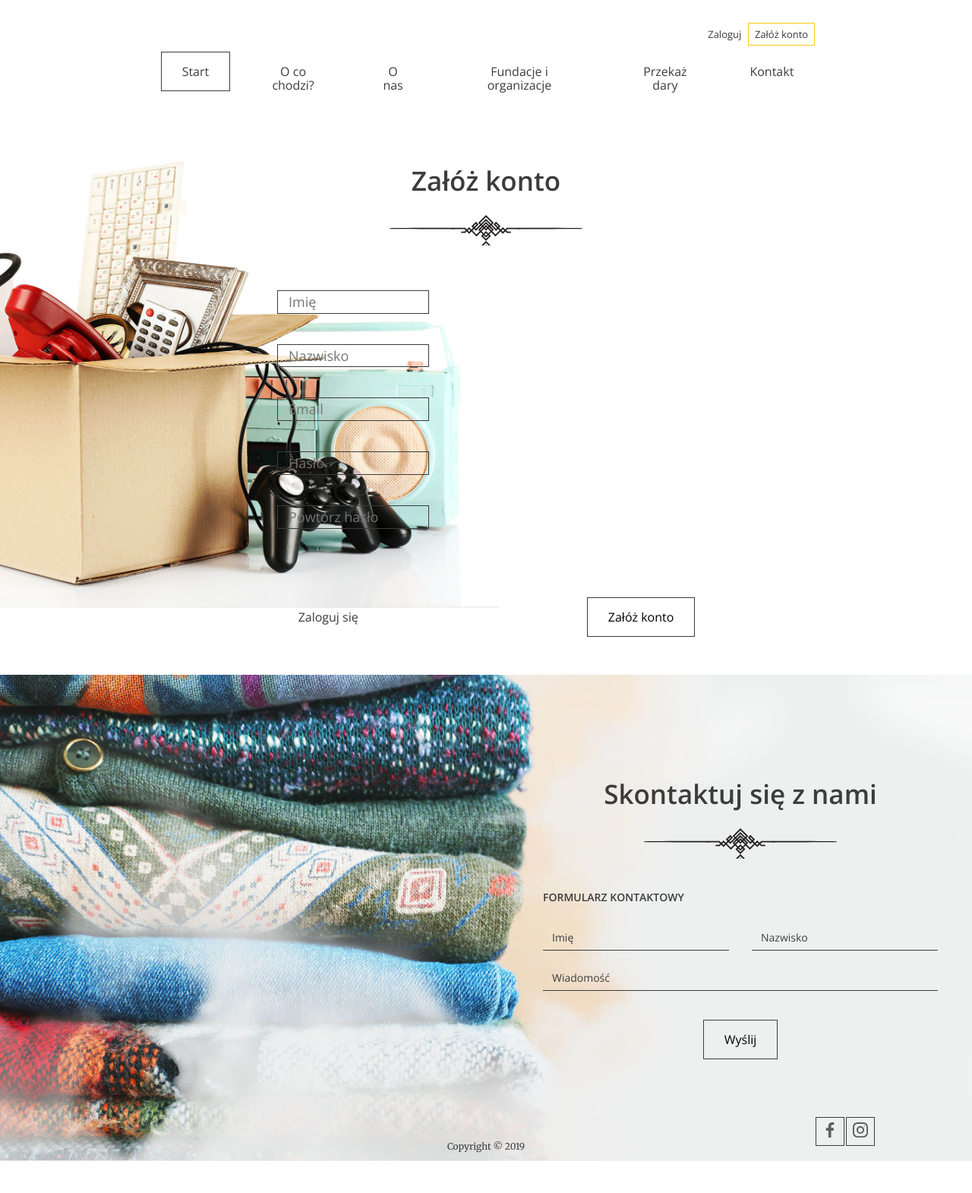
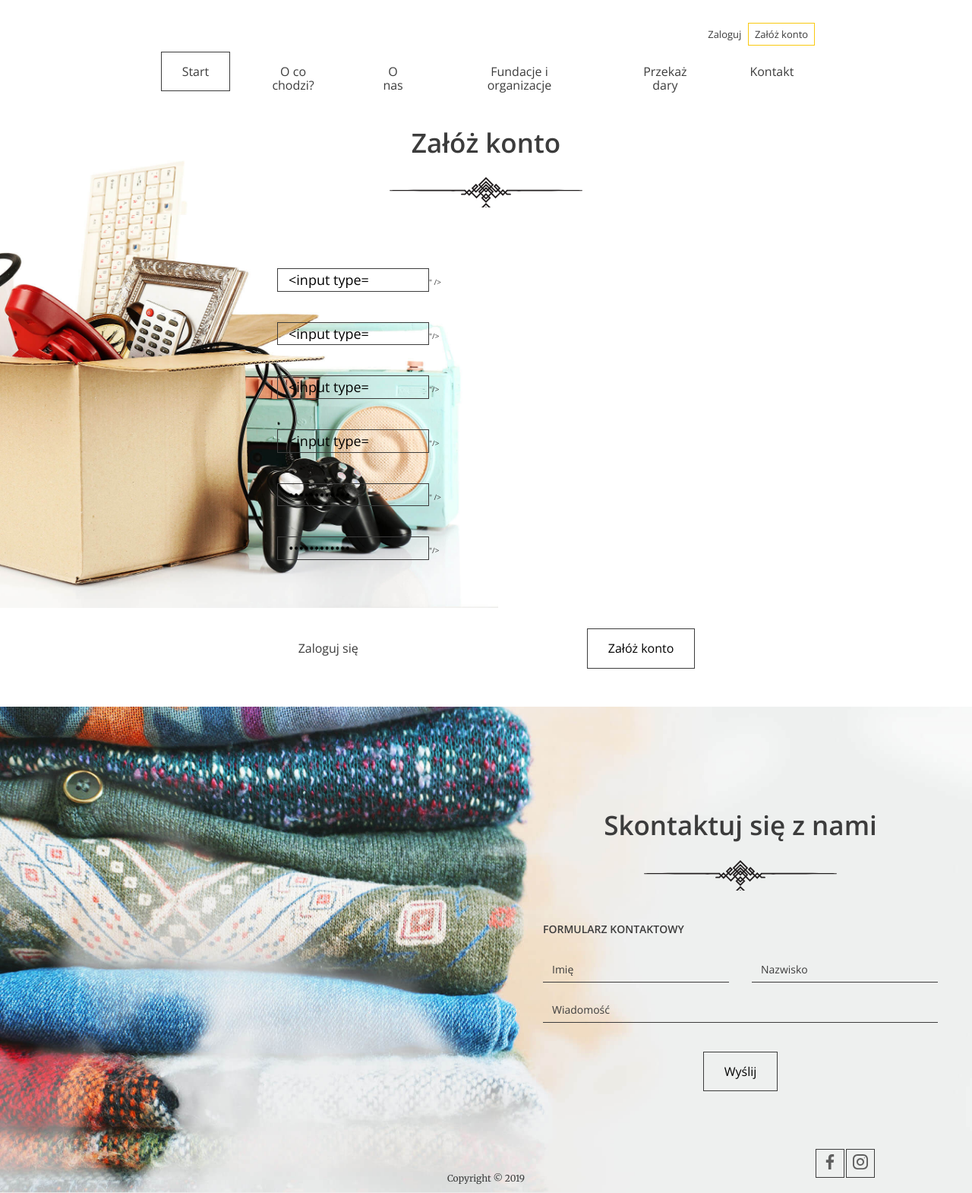
Before and after one commit to jakub240/stuff_donation_project, a Django app: page /register/ in a window 1280 px wide. Shown: the whole page at 76% size. Before the commit the page ends 1528 px from the top, so only its background shows below. Run offline with Django 3.2, Linux system fonts and the light colour scheme.

Commit message:
registration_added

```diff
--- a/charitydonation/charity/forms.py
+++ b/charitydonation/charity/forms.py
@@ -1,5 +1,5 @@
 from django import forms
-from .models import Category, Donation, Institution
+from .models import Category, Donation, Institution, User
 from django.contrib.auth.forms import AuthenticationForm
 
 
@@ -19,3 +19,29 @@
     pick_up_date = forms.DateField()
     pick_up_time = forms.TimeField()
     pick_up_comment = forms.CharField(max_length=200)
+
+
+class RegisterForm(forms.ModelForm):
+    class Meta:
+        model = User
+        fields = ['username',
+                  'first_name',
+                  'last_name',
+                  'email',
+                  'password',
+                  "repeat_password"
+                  ]
+        widgets = {
+            'password': forms.PasswordInput
+        }
+    repeat_password = forms.CharField(widget=forms.PasswordInput)
+
+    def clean(self):
+        cleaned_data = super().clean()
+        password = cleaned_data.get('password')
+        repeat_password = cleaned_data.get('repeat_password')
+
+        if password != repeat_password:
+            msg = "Upewnij się że hasła są takie same!"
+            self.add_error('password', msg)
+            self.add_error('repeat_password', msg)
--- a/charitydonation/charity/templates/register.html
+++ b/charitydonation/charity/templates/register.html
@@ -1,27 +1,34 @@
 {% extends "base.html" %}
 
     {% block title %}
+      <h2>Załóż konto</h2>
+    {% endblock %}
+    {% block content %}
+    {% load static %}
     <section class="login-page">
-      <h2>Załóż konto</h2>
-      <form>
+      <form action="" method="POST">
+      {% csrf_token %}
+          <div class="form-group">
+          <input type="text" name="username" placeholder="Nazwa Użytkownika" value="{{ form.username }}" />
+        </div>
         <div class="form-group">
-          <input type="text" name="name" placeholder="Imię" />
+          <input type="text" name="first_name" placeholder="Imię" value="{{ form.first_name }}"/>
         </div>
          <div class="form-group">
-          <input type="text" name="surname" placeholder="Nazwisko" />
+          <input type="text" name="last_name" placeholder="Nazwisko" value="{{ form.last_name }}"/>
         </div>
         <div class="form-group">
-          <input type="email" name="email" placeholder="Email" />
+          <input type="email" name="email" placeholder="Email" value="{{ form.email }}"/>
         </div>
         <div class="form-group">
-          <input type="password" name="password" placeholder="Hasło" />
+          <input type="password" name="password" placeholder="Hasło" value="{{ form.password }}" />
         </div>
         <div class="form-group">
-          <input type="password" name="password2" placeholder="Powtórz hasło" />
+          <input type="password" name="repeat_password" placeholder="Powtórz hasło" value="{{ form.repeat_password }}"/>
         </div>
 
         <div class="form-group form-group--buttons">
-          <a href="login.html" class="btn btn--without-border">Zaloguj się</a>
+          <a href="{% url 'login' %}" class="btn btn--without-border">Zaloguj się</a>
           <button class="btn" type="submit">Załóż konto</button>
         </div>
       </form>
--- a/charitydonation/charity/templates/registration/login.html
+++ b/charitydonation/charity/templates/registration/login.html
@@ -12,10 +12,10 @@
       <form action="" method="POST">
       {% csrf_token %}
         <div class="form-group">
-          <input type="username" name="username" value="{{ form.username }}" />
+            <input type="username" name="username" value="{{ form.username }}">
         </div>
         <div class="form-group">
-          <input type="password" name="password" value="{{ form.password }}" />
+          <input type="password" name="password" value="{{ form.password }}">
           <a href="#" class="btn btn--small btn--without-border reset-password">Przypomnij hasło</a>
         </div>
 
--- a/charitydonation/charity/views.py
+++ b/charitydonation/charity/views.py
@@ -7,7 +7,8 @@
 from django.contrib.auth import authenticate, login, logout
 from django.contrib.auth.views import LoginView, LogoutView
 from django.contrib.auth.mixins import LoginRequiredMixin
-from .forms import DonationForm
+from .forms import DonationForm, RegisterForm
+from django.views.generic.edit import FormView
 
 
 class LandingPage(View):
@@ -19,9 +20,16 @@
         return render(request, 'index.html', dyna_stats_result)
 
 
-class Register(View):
-    def get(self, request):
-        return render(request, 'register.html')
+class Register(FormView):
+    form_class = RegisterForm
+    template_name = 'register.html'
+    success_url = reverse_lazy('login')
+
+    def form_valid(self, form):
+        user = form.save()
+        user.set_password(form.cleaned_data['password'])
+        user.save()
+        return super().form_valid(form)
 
 
 class AddDonation(LoginRequiredMixin, View):
```
